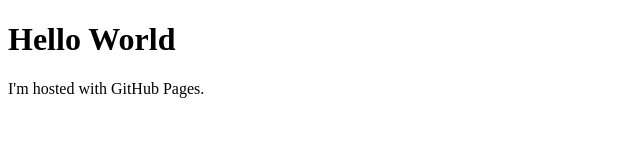
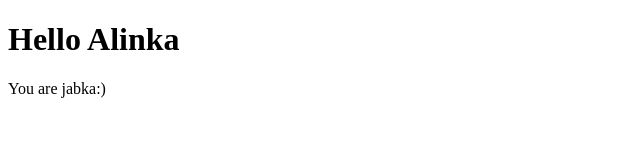
Before and after one commit to cimiox/cimiox, a plain HTML site: page index.html in a window 1280 px wide. Shown: the whole page, without its empty margins (0-640 px from the left). Drawn offline with Linux system fonts and the light colour scheme.

Commit message:
first commit

```diff
--- a/index.html
+++ b/index.html
@@ -1,7 +1,7 @@
 <!DOCTYPE html>
 <html>
 <body>
-<h1>Hello World</h1>
-<p>I'm hosted with GitHub Pages.</p>
+<h1>Hello Alinka</h1>
+<p>You are jabka:)</p>
 </body>
 </html>
```
